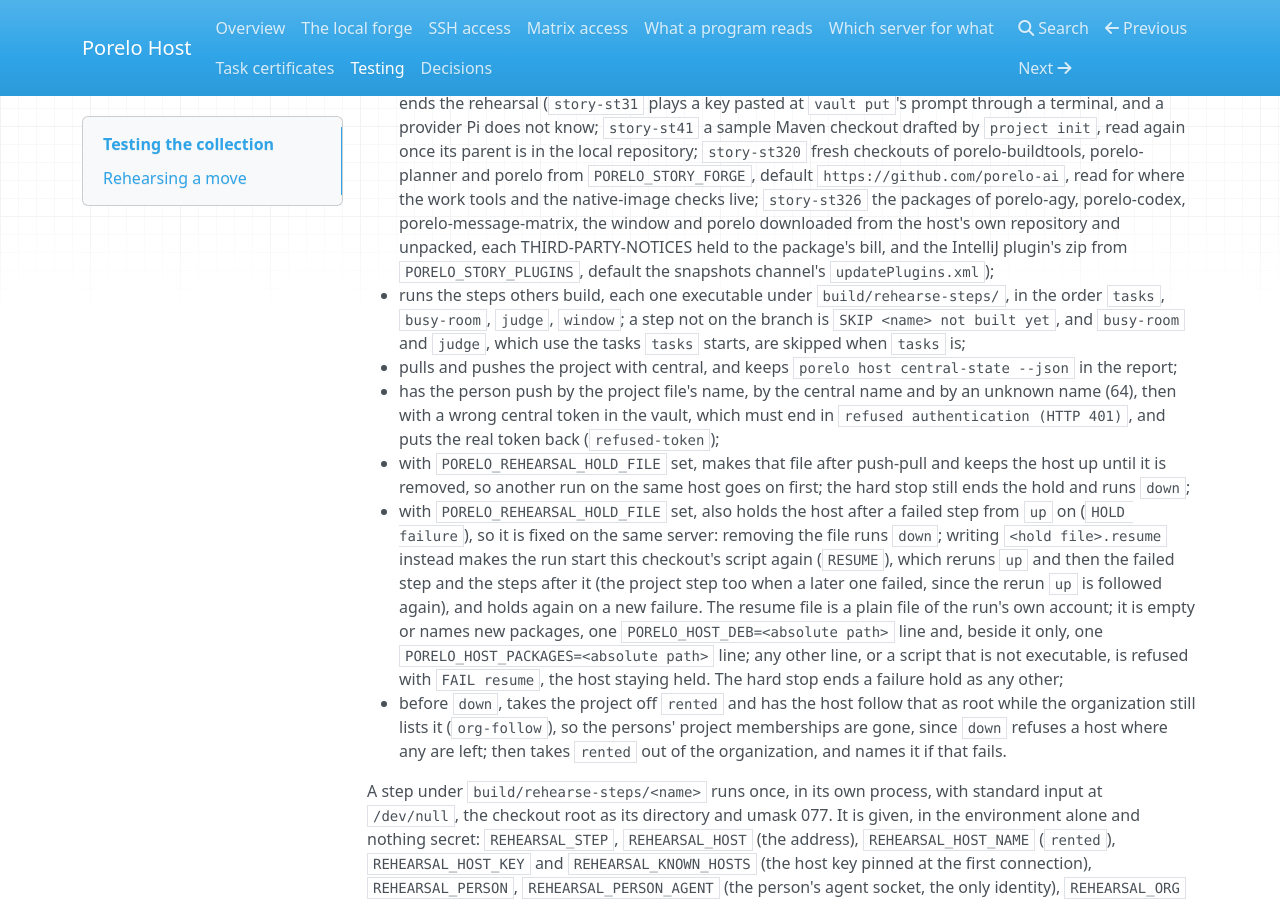
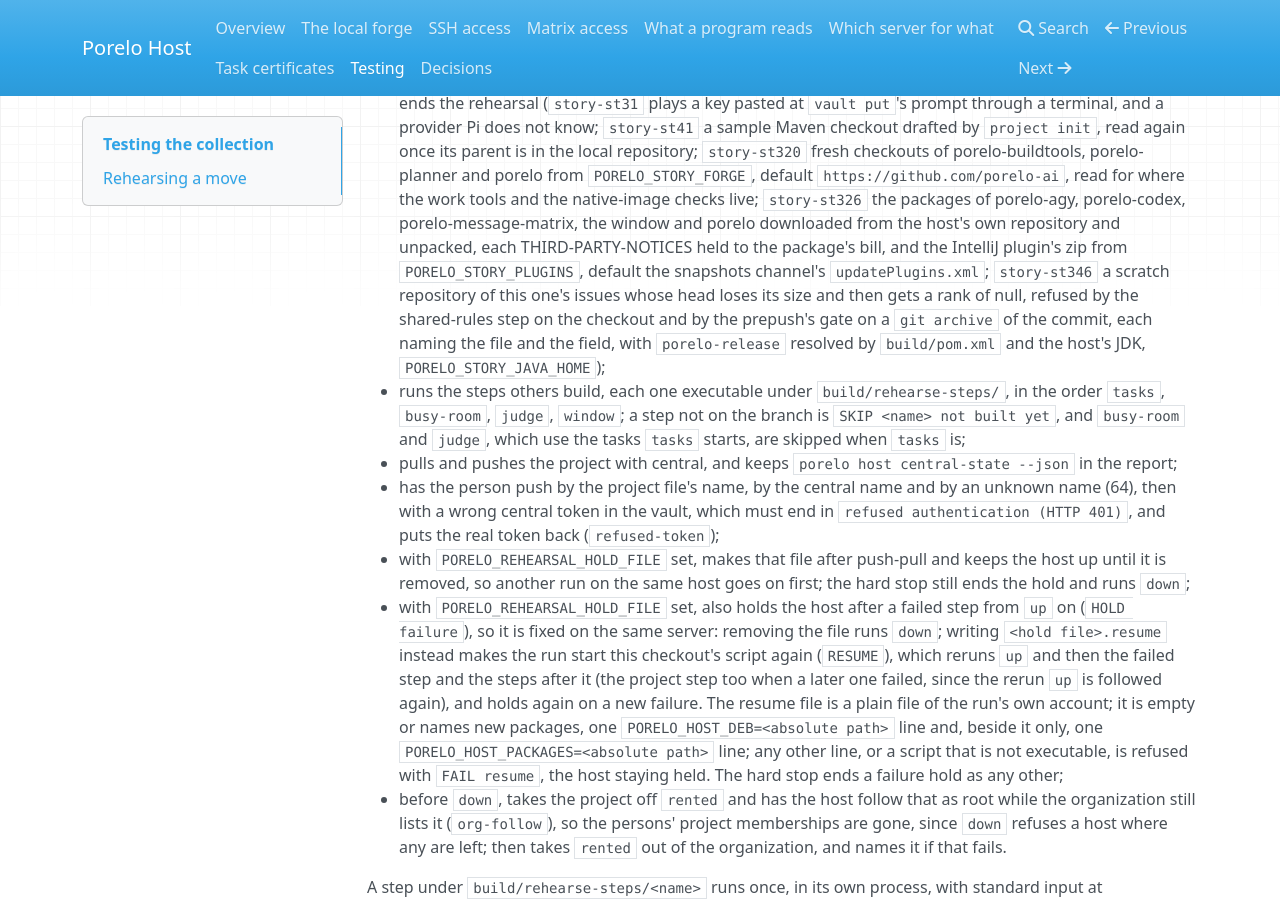
Before and after one commit to porelo-ai/porelo-host, an MkDocs documentation site: the page built from doc/testing.md, in a window 1280 px wide and 900 px high, scrolled down 2944 px. Built offline with MkDocs 1.6.1, drawn with Linux system fonts in a browser that asks for light colours; nearby versions of some CDN libraries.

Commit message:
Play the refused issue head story as the test person
Assisted-by: Claude Code, claude-opus-5-5

```diff
--- a/doc/testing.md
+++ b/doc/testing.md
@@ -122,7 +122,10 @@ Without the phase 2 options it stops after `up`. With them it also:
   default `https://github.com/porelo-ai`, read for where the work tools and the native-image checks live;
   `story-st326` the packages of porelo-agy, porelo-codex, porelo-message-matrix, the window and porelo downloaded from
   the host's own repository and unpacked, each THIRD-PARTY-NOTICES held to the package's bill, and the IntelliJ
-  plugin's zip from `PORELO_STORY_PLUGINS`, default the snapshots channel's `updatePlugins.xml`);
+  plugin's zip from `PORELO_STORY_PLUGINS`, default the snapshots channel's `updatePlugins.xml`; `story-st346` a
+  scratch repository of this one's issues whose head loses its size and then gets a rank of null, refused by the
+  shared-rules step on the checkout and by the prepush's gate on a `git archive` of the commit, each naming the file
+  and the field, with `porelo-release` resolved by `build/pom.xml` and the host's JDK, `PORELO_STORY_JAVA_HOME`);
 - runs the steps others build, each one executable under `build/rehearse-steps/`, in the order `tasks`, `busy-room`,
   `judge`, `window`; a step not on the branch is `SKIP <name> not built yet`, and `busy-room` and `judge`, which use
   the tasks `tasks` starts, are skipped when `tasks` is;
```
Also changed, not shown: 1 other file.
